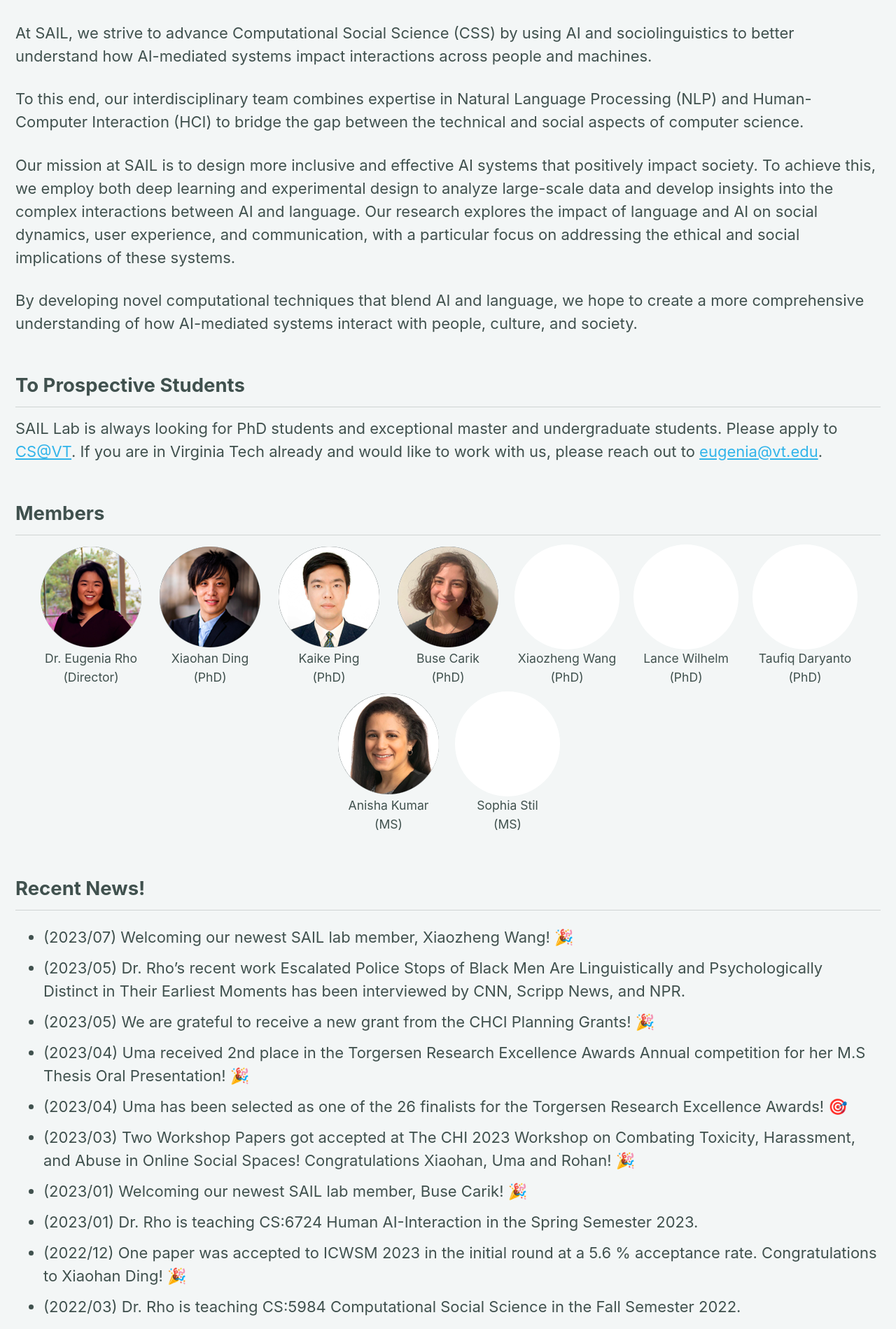
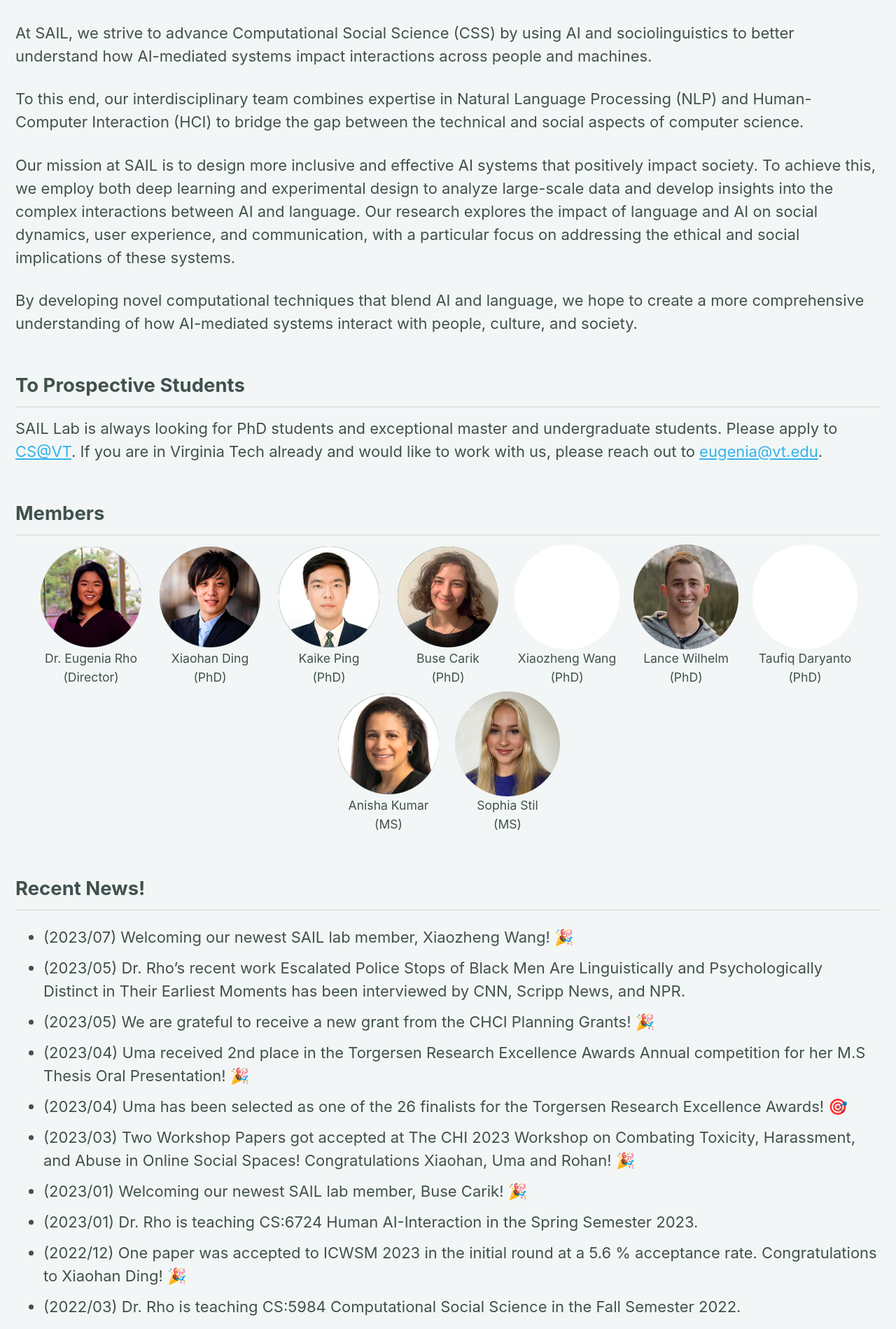
Before and after one commit to SAIL-Virginia-Tech-CS/sail-virginia-tech-cs.github.io, a Jekyll site: the page built from _pages/sail.md, in a window 1280 px wide. Shown: the part 578-2477 px from the top of the page at 70% size. Built offline with Jekyll 4.4.1, drawn with Linux system fonts in a browser that asks for light colours; cached includes are drawn as plain includes; a style sheet for code colours, icons or effects is not loaded.

Commit message:
updated team photos

```diff
--- a/_data/team.yml
+++ b/_data/team.yml
@@ -22,7 +22,7 @@ members:
   - name: "Lance Wilhelm"
     title: "PhD"
     url: "https://lancewilhelm.github.io"
-    image: "assets/images/team/blank.png"
+    image: "assets/images/team/Lance_c.png"
   - name: "Taufiq Daryanto"
     title: "PhD"
     url:
@@ -34,4 +34,4 @@ members:
   - name: "Sophia Stil"
     title: "MS"
     url:
-    image: "assets/images/team/blank.png"
+    image: "assets/images/team/Sophia_c.jpeg"
```
Also changed, not shown: assets/images/team/Lance_c.png (added), assets/images/team/Sophia_c.jpeg (added).
